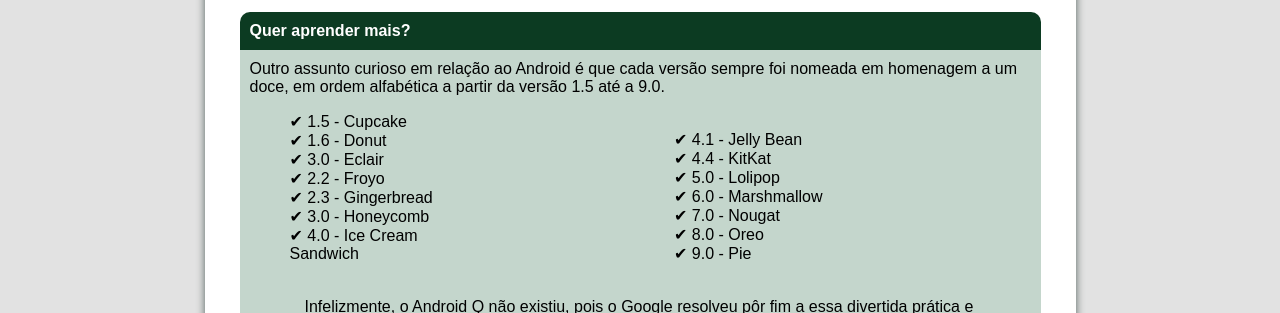
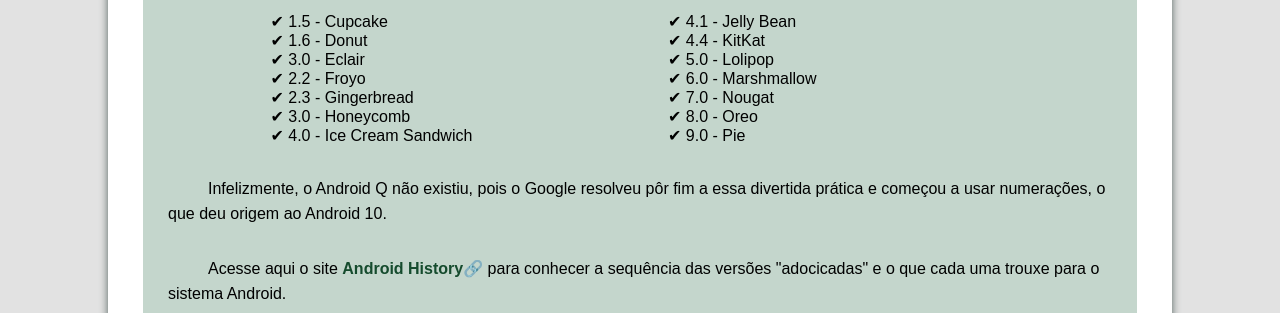
Before and after one commit to Diandressa/projeto-android, a plain HTML site: page index.html in a window 1280 px wide. Shown: the part 2253-2566 px from the top of the page. Drawn offline with Linux system fonts and the light colour scheme.

Commit message:
alterações

```diff
--- a/estilo.css
+++ b/estilo.css
@@ -65,7 +65,8 @@ nav a:hover{
 main {
     margin: auto;
     background-color: white;
-    width: 831px;
+    min-width: 500px;
+    max-width: 80%;
     height: 100%;
     box-shadow: 0px 0px 8px #53615D;
     padding-bottom: 15px;
@@ -106,9 +107,13 @@ picture img, img {
     padding: 15px;
 }
 
-.video {
+div.video {
     background-color: #0c3b22;
     padding: 15px 40px;
+}
+
+iframe {
+    width: 100%;
 }
 
 .titulo-box {
@@ -128,10 +133,12 @@ picture img, img {
 }
 
 ul {
-    width: 150px;
-    list-style: none;
-    display: inline-block;
-    margin-right: 190px;
+    list-style-type: '\2714\0020\0020';
+    columns: 2;
+    list-style-position: inside;
+    width: 80%;
+    margin-left: 50%;
+    transform: translateX(-50%);
 }
 
 footer {
--- a/index.html
+++ b/index.html
@@ -30,7 +30,7 @@
         <p>A primeira tentativa de criar um mascote surgiu em 2007 e veio de um desenvolvedor chamado <a href="#">Dan Morrill</a>&#x1F517;. Ele conta que abriu o <a href="">Inkscape</a>&#x1F517; (software livre para vetorização de imagens) e criou sua própria versão de robô. O objetivo era apenas personificar o sistema apenas para a a sua equipe, não existia nenhuma solicitação da empresa para a criação de um mascote.</p>
 
         <picture>
-            <source media="(max-width: 700px)" srcset="imagens/dan-droids-pq.png" type="image/png">
+            <source media="(max-width: 1000px)" srcset="imagens/dan-droids-pq.png" type="image/png">
             <img src="imagens/dan-droids.png" alt="droids g">
         </picture>
 
@@ -40,7 +40,7 @@
         <p>A ideia de ter um mascote foi amadurecendo e a missão foi passada para uma profissional da área. A ilustradora Russa <a href="">Irina Blok</a>&#x1F517;, também funcionária do Google, ficou com a missão de representar o pequeno robô de uma maneira mais agradável.</p>
 
         <picture>
-            <source media="(max-width: 700px)" srcset="imagens/irina-blok-pq.jpg" type="image/jpg">
+            <source media="(max-width: 1000px)" srcset="imagens/irina-blok-pq.jpg" type="image/jpg">
             <img src="imagens/irina-blok.jpg" alt="droids g">
         </picture>
 
@@ -60,23 +60,20 @@
         <div class="titulo-box2">
             Outro assunto curioso em relação ao Android é que cada versão sempre foi nomeada em homenagem a um doce, em ordem alfabética a partir da versão 1.5 até a 9.0.<br>
             <ul>
-                <li>&#10004; 1.5 - Cupcake</li>
-                <li>&#10004; 1.6 - Donut</li>
-                <li>&#10004; 3.0 - Eclair</li>
-                <li>&#10004; 2.2 - Froyo</li>
-                <li>&#10004; 2.3 - Gingerbread</li>
-                <li>&#10004; 3.0 - Honeycomb</li>
-                <li>&#10004; 4.0 - Ice Cream Sandwich</li>
-            </ul>
-
-            <ul>
-                <li>&#10004; 4.1 - Jelly Bean</li>
-                <li>&#10004; 4.4 - KitKat</li>
-                <li>&#10004; 5.0 - Lolipop</li>
-                <li>&#10004; 6.0 - Marshmallow</li>
-                <li>&#10004; 7.0 - Nougat</li>
-                <li>&#10004; 8.0 - Oreo</li>
-                <li>&#10004; 9.0 - Pie</li>
+                <li>1.5 - Cupcake</li>
+                <li>1.6 - Donut</li>
+                <li>3.0 - Eclair</li>
+                <li>2.2 - Froyo</li>
+                <li>2.3 - Gingerbread</li>
+                <li>3.0 - Honeycomb</li>
+                <li>4.0 - Ice Cream Sandwich</li>
+                <li>4.1 - Jelly Bean</li>
+                <li>4.4 - KitKat</li>
+                <li>5.0 - Lolipop</li>
+                <li>6.0 - Marshmallow</li>
+                <li>7.0 - Nougat</li>
+                <li>8.0 - Oreo</li>
+                <li>9.0 - Pie</li>
             </ul>
 
             <p>Infelizmente, o Android Q não existiu, pois o Google resolveu pôr fim a essa divertida prática e começou a usar numerações, o que deu origem ao Android 10.</p>
```
